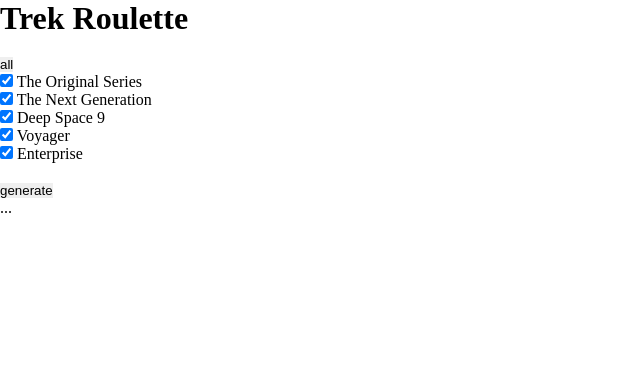
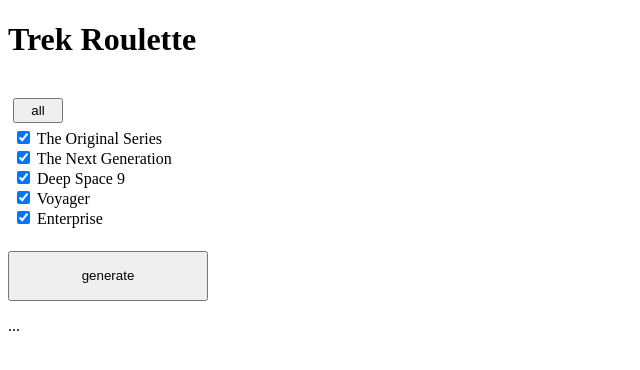
Before and after one commit to IronAgate/random_trek, a plain HTML site: page index.html in a window 1280 px wide. Shown: the whole page, without its empty margins (0-640 px from the left). Drawn offline with Linux system fonts and the light colour scheme.

Commit message:
function comments, very minimal css

```diff
--- a/css/styles.css
+++ b/css/styles.css
@@ -1,17 +1,29 @@
 /*
 styles.css
-23/12/04
-Grey Keenan
 */
 
-/* CSS Reset */
+/* CSS Reset
 * {
 	margin: 0;
 	padding: 0;
 	border: 0;
+} */
+
+
+ul {
+	list-style-type: none;
+	display: block;
+	padding: 5px;
+	margin: 0;
 }
-/*
-.hidestart {
-	display: none
+
+#settings button {
+	width: 50px;
+	height: 25px;
+	margin-left: 5px;
 }
-*/
+
+#run {
+	width: 200px;
+	height: 50px;
+}
--- a/scripts/script.js
+++ b/scripts/script.js
@@ -1,7 +1,5 @@
 /*
 script.js
-23/12/04
-Grey Keenan
 */
 
 var data; //global var to hold episode lists
@@ -12,11 +10,16 @@ var seriesNames = [
 		"Deep_Space_9",
 		"Voyager",
 		"Enterprise",
-	];
+	]; //list of series, corresponds to txt files in 'data/'
 
-var OUT = document.getElementById("output");
+var out = document.getElementById("output"); //the paragraph element to print text to
 
 function generate() {
+	/* called by generate button element
+	outputs a randomly selected episode to the OUT variable
+	considers series checkboxes
+	*/
+
 
 	//todo: filter out user's already-watched episodes
 
@@ -30,7 +33,7 @@ function generate() {
 	}
 
 	if (totalEps == 0) {
-		OUT.textContent = "Nothing!";
+		out.textContent = "Nothing!";
 	}
 
 	x = Math.floor(Math.random() * totalEps);
@@ -40,7 +43,7 @@ function generate() {
 			if (data[i].length < x) {
 				x -= data[i].length;
 			} else {
-				OUT.textContent = seriesNames[i].replace(/_/g, ' ') + ": " + data[i][x];
+				out.textContent = seriesNames[i].replace(/_/g, ' ') + ": " + data[i][x];
 				break;
 			}
 		}
@@ -49,12 +52,11 @@ function generate() {
 }
 
 function retrieveData(seriesNames) {
-
-	//https://stackoverflow.com/questions/27761044/list-server-directory-using-javascript-xhr
-		//trying to request directory instead of file
-	//https://javascript.info/xmlhttprequest#the-basics
-	//https://stackoverflow.com/questions/48261908/how-to-read-files-in-directory-in-javascript
-		//guess you cant without hacky workarounds?
+	/*called by main() in parseData()
+	retrieves text data from 'data/'
+	returns array of data
+	based off of seriesName global list
+	*/
 
 	var to = []
 
@@ -77,9 +79,11 @@ function retrieveData(seriesNames) {
 }
 
 function parseData(textDatas) {
+	/* called by main()
+	go over text-formatting of data & convert to array of eps
+	*/
 
 	var to = [];
-
 
 	for (let series = 0; series < textDatas.length; series++) {
 		to[series] = [];
@@ -97,6 +101,10 @@ function parseData(textDatas) {
 }
 
 function buildToggles() {
+	/* called by main()
+	creates checkboxes in list for series selection
+	based off of which series loaded from 'data/'
+	*/
 	var ul = document.getElementById("seriesToggles");
 
 	for (let i = 0; i < seriesNames.length; i++) {
@@ -148,4 +156,5 @@ function main() {
 		//give options to edit user episode data
 
 }
+
 main()
```
Also changed, not shown: index.html (+0 -2 lines).
